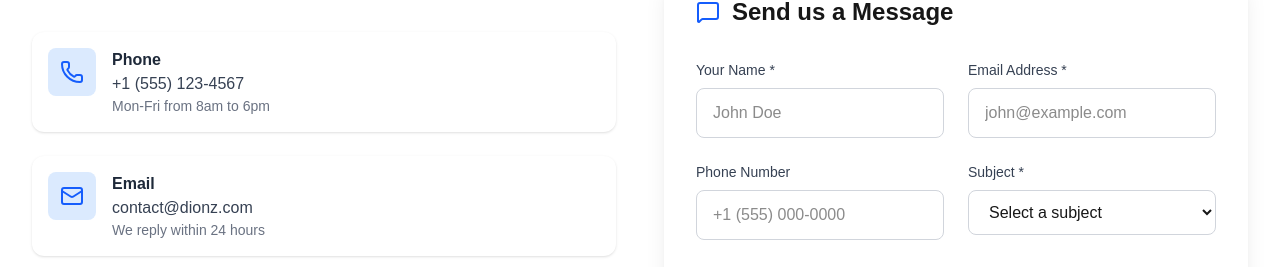
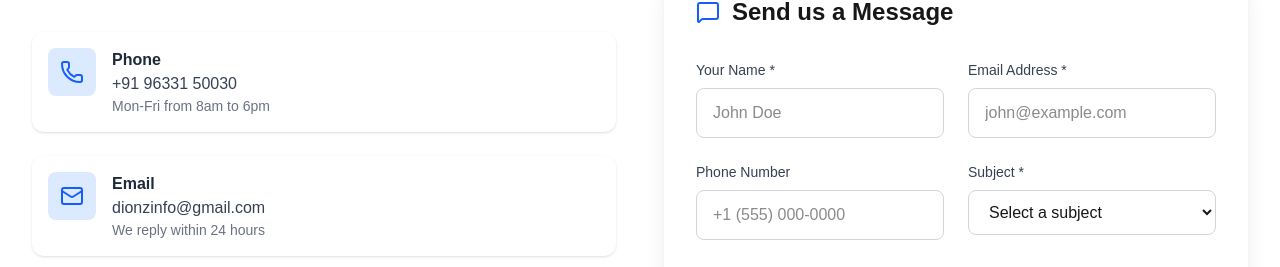
Before and after one commit to adveritoprojects-gif/Dionz-skilltech, a Next.js app: page /contact in a window 1280 px wide. Shown: the part 596-863 px from the top of the page. Built offline with nearby package versions, Linux system fonts and the light colour scheme.

Commit message:
add : contact info

```diff
--- a/app/contact/page.tsx
+++ b/app/contact/page.tsx
@@ -34,19 +34,19 @@ export default function ContactPage() {
     {
       icon: <Phone className="h-6 w-6" />,
       title: "Phone",
-      details: "+1 (555) 123-4567",
+      details: "+91 96331 50030",
       subtitle: "Mon-Fri from 8am to 6pm",
     },
     {
       icon: <Mail className="h-6 w-6" />,
       title: "Email",
-      details: "contact@dionz.com",
+      details: "dionzinfo@gmail.com",
       subtitle: "We reply within 24 hours",
     },
     {
       icon: <MapPin className="h-6 w-6" />,
       title: "Office",
-      details: "123 Business Ave, Suite 100",
+      details: "Door No 109 chakirikadayil Tower Pallimukku ",
       subtitle: "New York, NY 10001",
     },
     {
```
